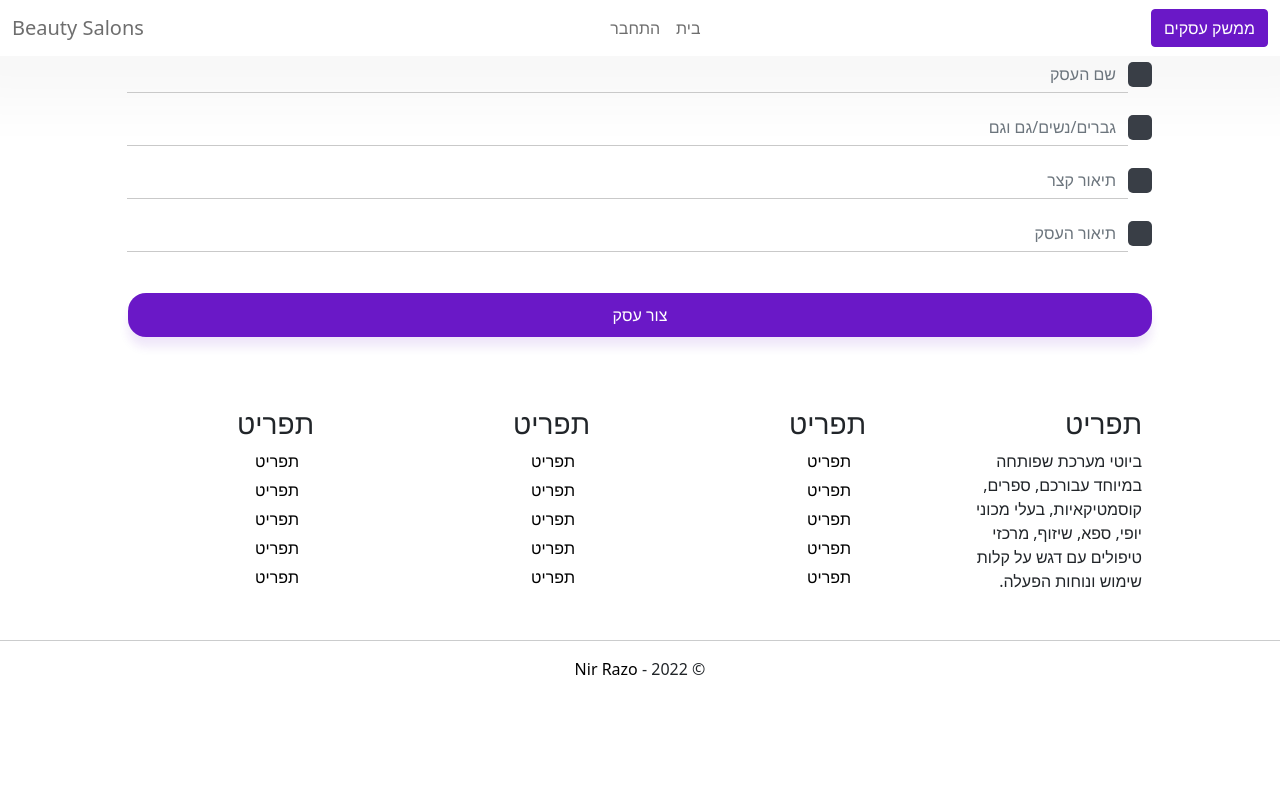
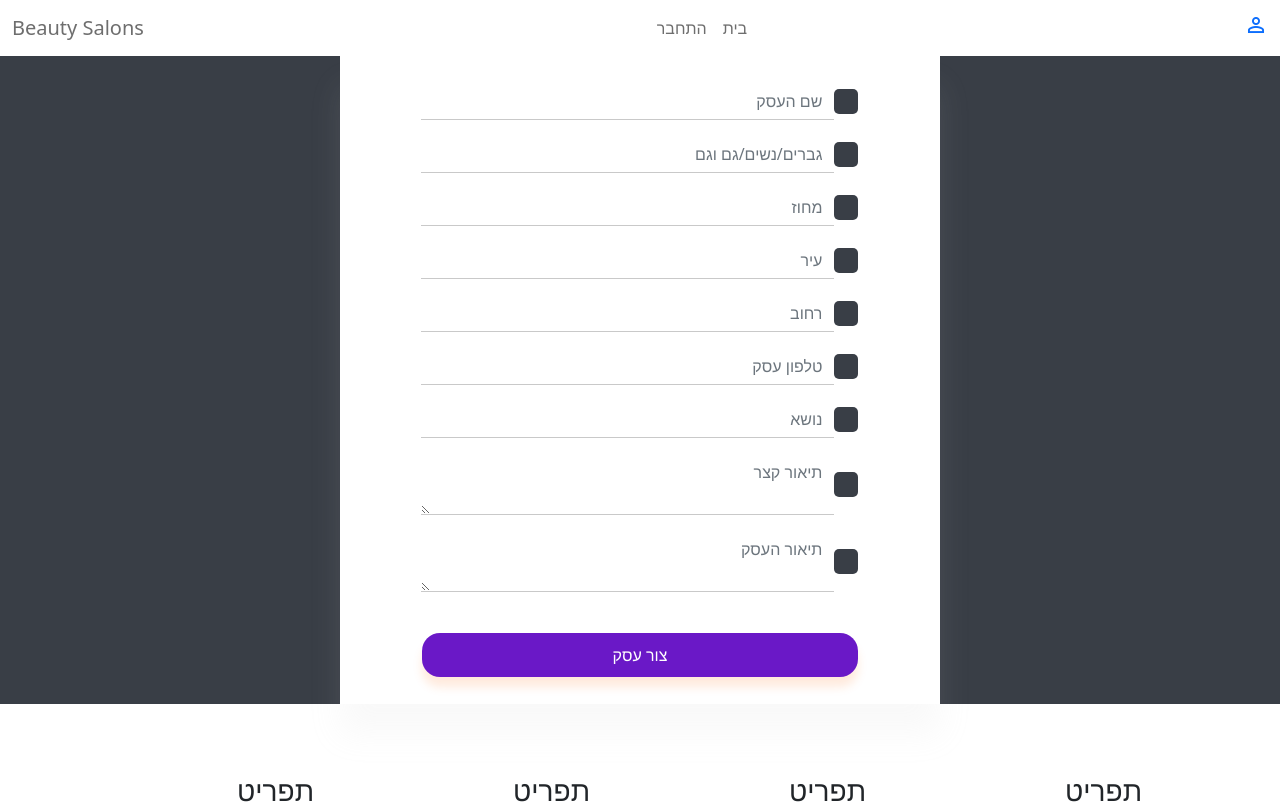
Before and after one commit to Razonir/Beautysalons, an Angular app in the folder BeautySalons-FrontEnd/: page /user-dashboard/create in a window 1280 px wide. Shown: the top 804 px of the page. Built offline with nearby package versions, Linux system fonts and the light colour scheme.

Commit message:
create b , css

```diff
--- a/BeautySalons-FrontEnd/src/app/layout/header/header.component.html
+++ b/BeautySalons-FrontEnd/src/app/layout/header/header.component.html
@@ -1,7 +1,10 @@
 <nav class="navbar navbar-expand-md navbar-dark fixed-top bg-dark">
   <div class="container-fluid">
-        <button class="btn btn-outline-success" type="submit" routerLink="/businessinterface">ממשק עסקים</button>
-      <button class="navbar-toggler" type="button" data-bs-toggle="collapse" data-bs-target="#navbarCollapse" aria-controls="navbarCollapse" aria-expanded="false" aria-label="Toggle navigation">
+    <a class="icon" routerLink="/user-dashboard">
+      <mat-icon>perm_identity</mat-icon>
+    </a>
+     <button class="navbar-toggler" type="button" data-bs-toggle="collapse" data-bs-target="#navbarCollapse"
+      aria-controls="navbarCollapse" aria-expanded="false" aria-label="Toggle navigation">
       <span class="navbar-toggler-icon"></span>
     </button>
     <div class="collapse navbar-collapse" id="navbarCollapse">
--- a/BeautySalons-FrontEnd/src/app/screens/user-dashboard/create-business/create-business.component.html
+++ b/BeautySalons-FrontEnd/src/app/screens/user-dashboard/create-business/create-business.component.html
@@ -1,55 +1,88 @@
+<div class="fullpage">
+    <div class="user-dashboard">
         <form (ngSubmit)="create()" class="createform">
             <div class="input-group mb-3">
                 <span class="input-group-text"></span>
-        <input
-        type="text"
-        class="form-control"
-        placeholder="שם העסק"
-        [(ngModel)]='business.bname'
-        name="bname"
+                <input type="text" class="form-control" placeholder="שם העסק" [(ngModel)]='business.bname' name="bname"
                     required>
             </div>
-    <p class="createerror" [style.display]="displylcraeteerrors" *ngIf="business.bname==undefined || business.bname=='' ">
+            <p class="createerror" [style.display]="displylcraeteerrors"
+                *ngIf="business.bname==undefined || business.bname=='' ">
                 שדה חובה
             </p>
             <div class="input-group mb-3">
                 <span class="input-group-text"></span>
-        <input
-        type="text"
-        class="form-control"
-        placeholder="גברים/נשים/גם וגם"
-        [(ngModel)]='business.bgender'
-        name="bgender"
-        required>
+                <input type="text" class="form-control" placeholder="גברים/נשים/גם וגם" [(ngModel)]='business.bgender'
+                    name="bgender" required>
             </div>
-    <p class="createerror" [style.display]="displylcraeteerrors" *ngIf="business.bgender==undefined || business.bgender=='' ">
+            <p class="createerror" [style.display]="displylcraeteerrors"
+                *ngIf="business.bgender==undefined || business.bgender=='' ">
                 שדה חובה
             </p>
             <div class="input-group mb-3">
                 <span class="input-group-text"></span>
-        <input
-        type="text"
-        class="form-control"
-        placeholder="תיאור קצר"
-        [(ngModel)]='business.bdescriptions'
-        name="bdescriptions"
+                <input type="text" class="form-control" placeholder="מחוז" [(ngModel)]='business.barea' name="barea"
                     required>
             </div>
-    <p class="createerror" [style.display]="displylcraeteerrors" *ngIf="business.bdescriptions==undefined || business.bdescriptions=='' ">
+            <p class="createerror" [style.display]="displylcraeteerrors"
+                *ngIf="business.barea==undefined || business.barea=='' ">
                 שדה חובה
             </p>
             <div class="input-group mb-3">
                 <span class="input-group-text"></span>
-        <input
-        type="text"
-        class="form-control"
-        placeholder="תיאור העסק"
-        [(ngModel)]='business.bdescriptionl'
-        name="bdescriptionl"
+                <input type="text" class="form-control" placeholder="עיר" [(ngModel)]='business.bcity' name="bcity"
                     required>
             </div>
-    <p class="createerror" [style.display]="displylcraeteerrors" *ngIf="business.bdescriptionl==undefined || business.bdescriptionl=='' ">
+            <p class="createerror" [style.display]="displylcraeteerrors"
+                *ngIf="business.bcity==undefined || business.bcity=='' ">
+                שדה חובה
+            </p>
+            <div class="input-group mb-3">
+                <span class="input-group-text"></span>
+                <input type="text" class="form-control" placeholder="רחוב" [(ngModel)]='business.baddress'
+                    name="baddress" required>
+            </div>
+            <p class="createerror" [style.display]="displylcraeteerrors"
+                *ngIf="business.baddress==undefined || business.baddress=='' ">
+                שדה חובה
+            </p>
+            <div class="input-group mb-3">
+                <span class="input-group-text"></span>
+                <input type="text" class="form-control" placeholder="טלפון עסק" [(ngModel)]='business.bphone'
+                    name="bphone" required>
+            </div>
+            <p class="createerror" [style.display]="displylcraeteerrors"
+                *ngIf="business.bphone==undefined || business.bphone=='' ">
+                שדה חובה
+            </p>
+            <div class="input-group mb-3">
+                <span class="input-group-text"></span>
+                <input type="text" class="form-control" placeholder="נושא" [(ngModel)]='business.bsubject'
+                    name="bsubject" required>
+            </div>
+            <p class="createerror" [style.display]="displylcraeteerrors"
+                *ngIf="business.bsubject==undefined || business.bsubject=='' ">
+                שדה חובה
+            </p>
+            <div class="input-group mb-3">
+                <span class="input-group-text"></span>
+                <textarea class="form-control" placeholder="תיאור קצר" [(ngModel)]='business.bdescriptions'
+                    name="bdescriptions" rows="2" required></textarea>
+            </div>
+            <p class="createerror" [style.display]="displylcraeteerrors"
+                *ngIf="business.bdescriptions==undefined || business.bdescriptions=='' ">
+                שדה חובה
+            </p>
+            <div class="input-group mb-3">
+                <span class="input-group-text"></span>
+                <textarea type="text" class="form-control" placeholder="תיאור העסק" [(ngModel)]='business.bdescriptionl'
+                    name="bdescriptionl" rows="2" required></textarea>
+            </div>
+            <p class="createerror" [style.display]="displylcraeteerrors"
+                *ngIf="business.bdescriptionl==undefined || business.bdescriptionl=='' ">
                 שדה חובה
             </p>
             <input type="submit" class="create" value="צור עסק" />
         </form>
+    </div>
+</div>
--- a/BeautySalons-FrontEnd/src/app/screens/user-dashboard/create-business/create-business.component.scss
+++ b/BeautySalons-FrontEnd/src/app/screens/user-dashboard/create-business/create-business.component.scss
@@ -2,11 +2,23 @@
 $first-color: #eeeeee;
 $sec-color: #393E46;
 $sec-small-color: #c9c9c9;
-$box-shadow: 0 10px 10px #6a18c71b;
+$box-shadow: 0 10px 10px #fd711425;
+
+.fullpage {
+    background-color: $sec-color;
+
+    .user-dashboard {
+        margin: 20px 50px;
+        background: white;
+        padding: 27px;
+        box-shadow: 0 30px 30px #cecece1e;
+        max-width: 600px;
+        margin: 0 auto;
 
         .createform {
             width: 80%;
             margin: 0 auto;
+
             .input-group {
                 align-items: center;
 
@@ -31,7 +43,8 @@
                     height: 25px;
                 }
             }
-    .create{
+
+            .create {
                 width: 100%;
                 margin-top: 25px;
                 border-radius: 18px;
@@ -51,3 +64,14 @@
                 background-color: $base-color;
             }
         }
+    }
+}
+
+.createerror {
+    color: red;
+    margin-top: -20px;
+    text-align: center;
+    justify-content: center;
+    width: 100%;
+    margin-bottom: 0px;
+}
--- a/BeautySalons-FrontEnd/src/app/screens/user-dashboard/create-business/create-business.component.ts
+++ b/BeautySalons-FrontEnd/src/app/screens/user-dashboard/create-business/create-business.component.ts
@@ -1,5 +1,8 @@
 import { Component, OnInit } from '@angular/core';
 import { Business } from 'src/app/model/business';
+import { BusinessService } from 'src/app/services/business.service';
+import { Router, Routes } from '@angular/router';
+
 @Component({
   selector: 'app-create-business',
   templateUrl: './create-business.component.html',
@@ -7,7 +10,7 @@
 })
 export class CreateBusinessComponent implements OnInit {
 
-  constructor() { }
+  constructor(private businessService: BusinessService, private router: Router) { }
 
   business: Business = new Business();
   displylcraeteerrors = 'none';
@@ -15,7 +18,26 @@
   ngOnInit(): void {
   }
 
-  create(){
-    alert();
+  create() {
+    if (this.business.bname == undefined || this.business.bname == '' ||
+        this.business.bdescriptions == undefined || this.business.bdescriptions == '' ||
+        this.business.bdescriptionl == undefined || this.business.bdescriptionl == '' ||
+        this.business.bgender == undefined || this.business.bgender == '' ||
+        this.business.barea == undefined || this.business.barea == '' ||
+        this.business.bcity == undefined || this.business.bcity == '' ||
+        this.business.baddress == undefined || this.business.baddress == '' ||
+        this.business.bphone == undefined || this.business.bphone == '' ||
+        this.business.bsubject == undefined || this.business.bsubject == '') {
+      this.displylcraeteerrors = "flex";
+    } else {
+      console.log(this.business);
+      this.businessService.createBusiness(this.business).subscribe(
+        response => this.goToHome(),
+        error => console.error('Error!', error)
+      );
+    }
+  }
+  goToHome() {
+    this.router.navigate(['/']);
   }
 }
--- a/BeautySalons-FrontEnd/src/app/screens/user-dashboard/user-dashboard.component.html
+++ b/BeautySalons-FrontEnd/src/app/screens/user-dashboard/user-dashboard.component.html
@@ -1,3 +1,4 @@
+<div class="fullpage">
     <div class="user-dashboard">
         <div class="top">
             <div class="profile-image"></div>
@@ -11,3 +12,4 @@
             <a class="nav-link" routerLink="create">פתיחת עסק</a>
         </div>
     </div>
+</div>
--- a/BeautySalons-FrontEnd/src/app/screens/user-dashboard/user-dashboard.component.scss
+++ b/BeautySalons-FrontEnd/src/app/screens/user-dashboard/user-dashboard.component.scss
@@ -4,15 +4,16 @@
 $sec-small-color: #c9c9c9;
 $box-shadow: 0 10px 10px #fd711425;
 
-
+.fullpage {
+    background-color: $sec-color;
+    min-height: 90vh;
     .user-dashboard {
         margin: 20px 50px;
         background: white;
         padding: 27px;
-    box-shadow: 0 30px 30px #cecece52;
+        box-shadow: 0 30px 30px #cecece1e;
         max-width: 600px;
         margin: 0 auto;
-
         .top {
             display: flex;
             align-items: center;
@@ -29,3 +30,5 @@
 
         }
     }
+
+}
--- /dev/null
+++ b/BeautySalons-FrontEnd/src/app/services/business.service.ts
@@ -0,0 +1,25 @@
+import { Injectable } from '@angular/core';
+import { HttpClient , HttpHeaders, HttpParams  } from '@angular/common/http';
+import { Business } from '../model/business';
+import { Observable, BehaviorSubject } from "rxjs";
+import { first, catchError, tap } from "rxjs/operators";
+import { ErrorHandlerService } from "./error-handler.service";
+
+@Injectable({
+  providedIn: 'root'
+})
+export class BusinessService {
+
+  private baseURL = "http://localhost:3001/business/";
+
+  constructor(private httpClient: HttpClient) { }
+
+  httpOptions: { headers: HttpHeaders } = {
+    headers: new HttpHeaders({ "Content-Type": "application/json" }),
+  };
+
+  createBusiness(business: Business){
+    let registerUrl = this.baseURL+'createBusiness'
+    return this.httpClient.post<any>(`${registerUrl}`,business);
+  }
+}
```
Also changed, not shown: 1 other file (tests, documents, lock files or other folders). Lines whose indentation alone changed are shown as unchanged.
